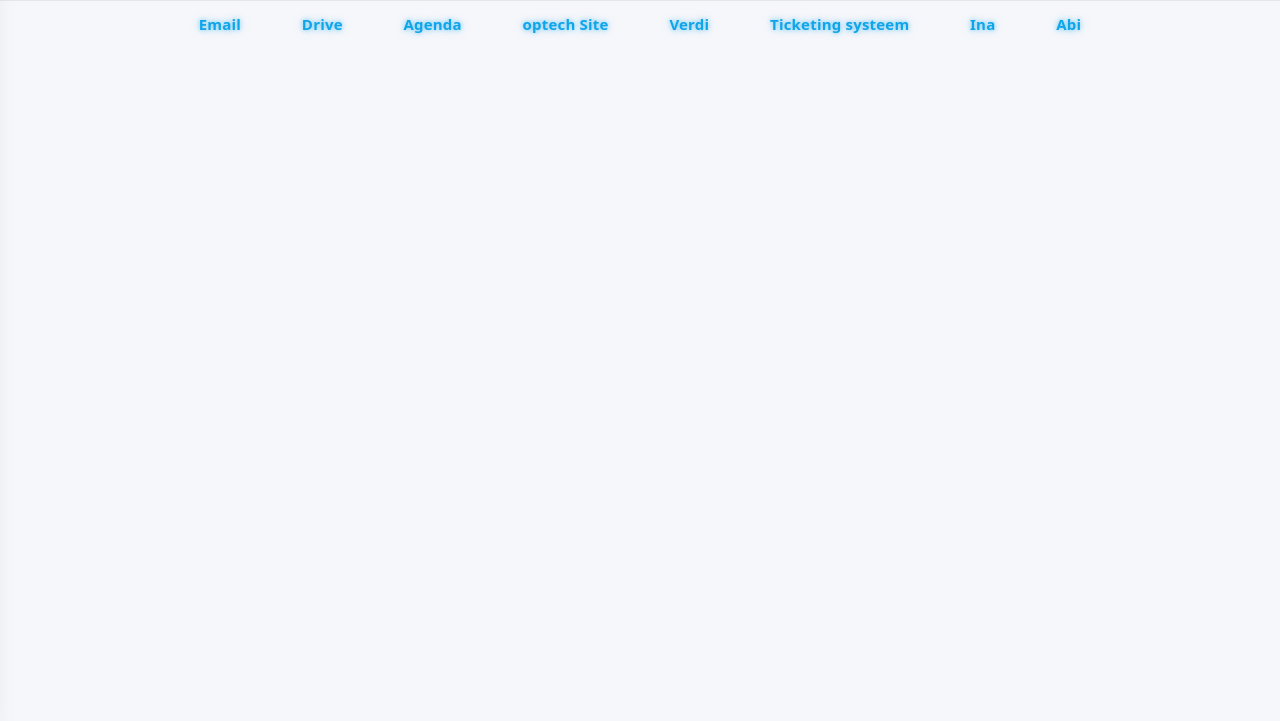
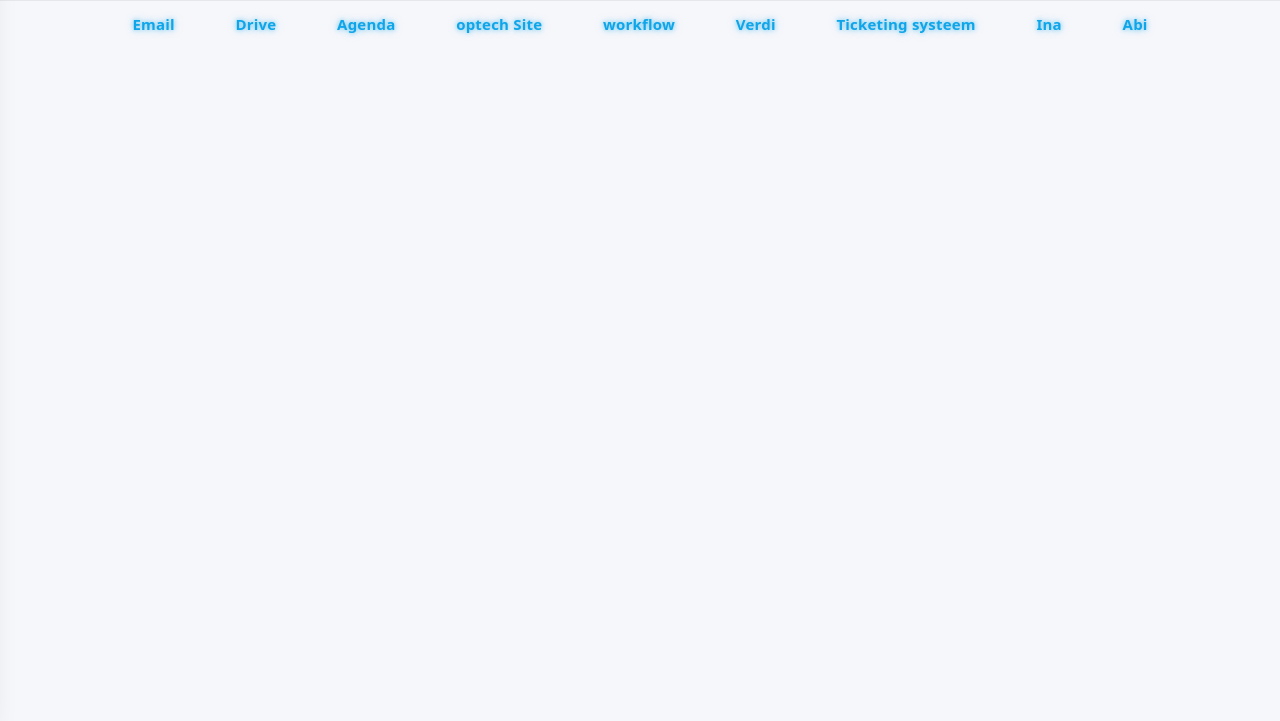
Before and after one commit to daneelsjo/Prive_jo_clean, a plain HTML site: page public/index.html in a window 1280 px wide. Shown: the part 79-800 px from the top of the page. Drawn offline with Linux system fonts and the light colour scheme.

Commit message:
feat: add workflow link to main navigation

```diff
--- a/public/partials/header.html
+++ b/public/partials/header.html
@@ -17,6 +17,8 @@
                     class="label">Agenda</span></a></li>
         <li><a class="menu-link" href="https://optech-jo.web.app/" data-newtab><span
                     class="label">optech Site</span></a></li>
+        <li><a class="menu-link" href="../HTML/workflow.html" data-newtab><span
+                    class="label">workflow</span></a></li>
 
         <!-- Verdi -->
         <li class="has-submenu">
```
